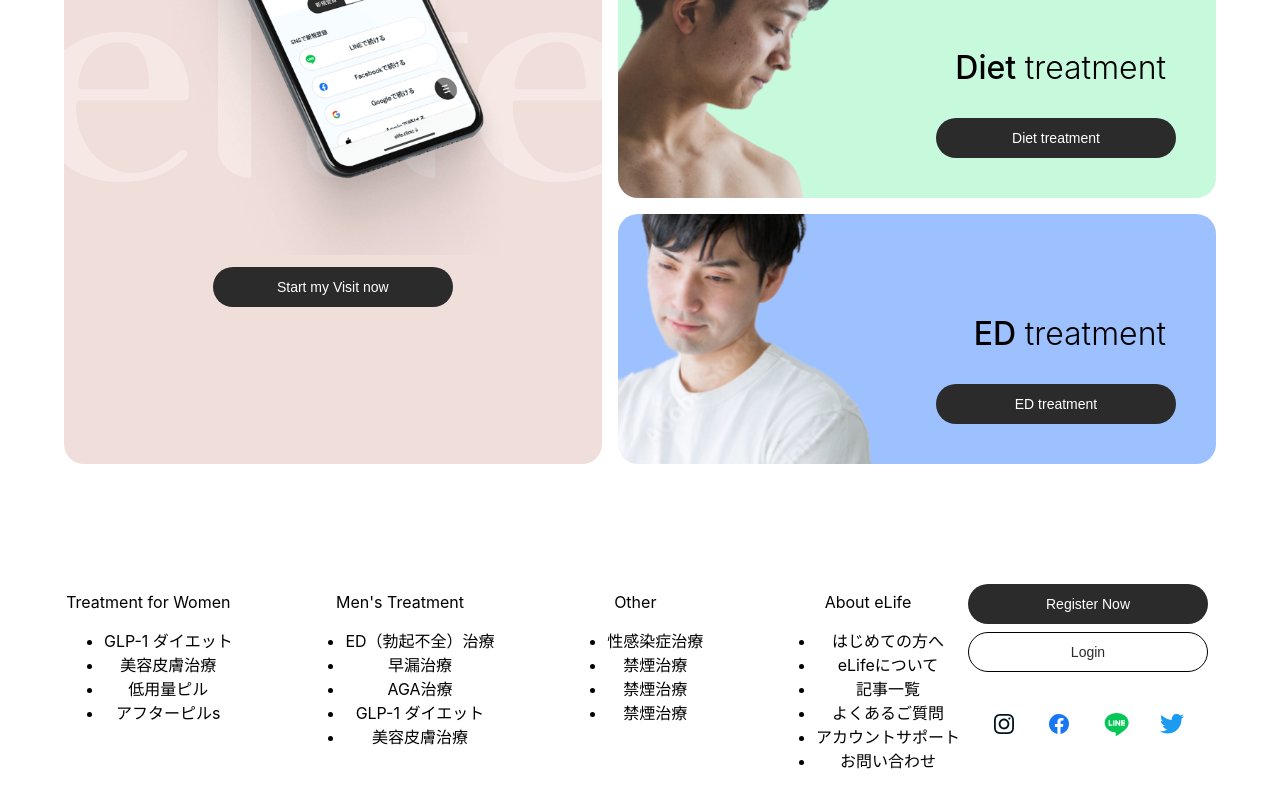
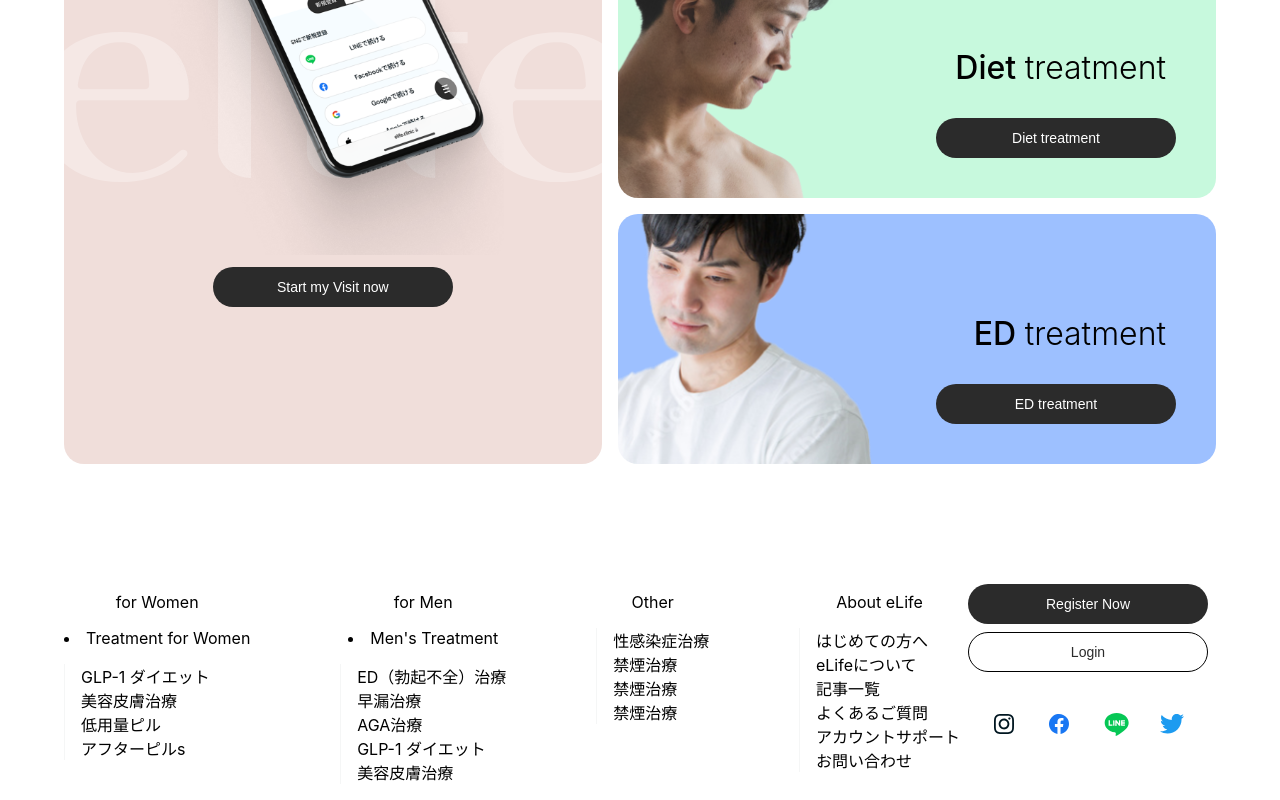
Before and after one commit to camilatanabe/interview-test, a React (Create React App) app: page / in a window 1280 px wide. Shown: the part 944-1744 px from the top of the page. Built offline with nearby package versions, Linux system fonts and the light colour scheme.

Commit message:
feat: footer list style

```diff
--- a/src/components/Footer/index.jsx
+++ b/src/components/Footer/index.jsx
@@ -24,16 +24,22 @@ const Footer = () => {
         </div>
       </div>
       <div className="footer__mobile">
-        {footerData.map(({ title, items }) => (
-          <Accordion title={title} content={items} />
+        {footerData.map(data => (
+          <Accordion
+            title={data.subtitle ? data.subtitle : data.title}
+            content={data.items}
+          />
         ))}
       </div>
       <div className="footer__desktop">
-        {footerData.map(({ title, items }) => (
+        {footerData.map(data => (
           <section>
-            <p>{title}</p>
+            <p>{data.title}</p>
+            {data.subtitle && (
+              <p className="footer__listSubtitle">{data.subtitle}</p>
+            )}
             <ul>
-              {items.map(item => {
+              {data.items.map(item => {
                 return <li>{item.name}</li>
               })}
             </ul>
--- a/src/components/Footer/style.scss
+++ b/src/components/Footer/style.scss
@@ -33,6 +33,19 @@
       display: flex;
       justify-content: space-between;
       width: 100%;
+
+      ul {
+        list-style-type: none;
+        padding-inline-start: 16px;
+        text-align: left;
+        border-left: 1px solid #f5f6f6;
+      }
+    }
+
+    &__listSubtitle {
+      display: list-item;
+      list-style-type: disc;
+      list-style-position: inside;
     }
   }
 }
--- a/src/utils/content.js
+++ b/src/utils/content.js
@@ -10,7 +10,8 @@ export const himCardData = [
 
 export const footerData = [
   {
-    title: 'Treatment for Women',
+    title: 'for Women',
+    subtitle: 'Treatment for Women',
     items: [
       { name: 'GLP-1 ダイエット', url: '' },
       { name: '美容皮膚治療', url: '' },
@@ -19,7 +20,8 @@ export const footerData = [
     ]
   },
   {
-    title: "Men's Treatment",
+    title: 'for Men',
+    subtitle: "Men's Treatment",
     items: [
       { name: 'ED（勃起不全）治療', url: '' },
       { name: '早漏治療', url: '' },
```
